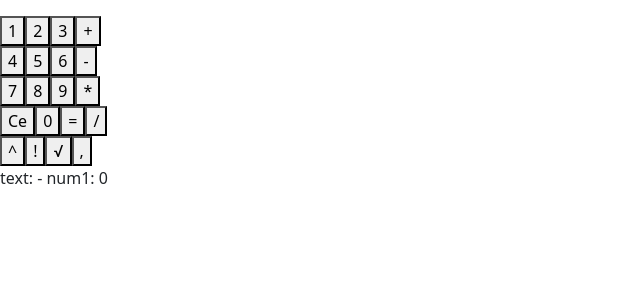
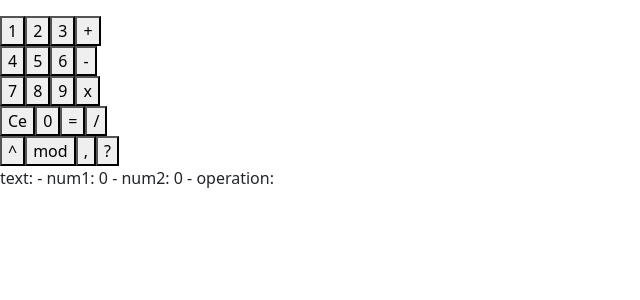
Before and after one commit to rafaScalet/calcBootstrap, an Angular app: page / in a window 1280 px wide. Shown: the top 300 px of the page, without its empty margins (0-640 px from the left). Built offline with nearby package versions, Linux system fonts and the light colour scheme.

Commit message:
added the 'ope' function, for operator buttons

```diff
--- a/src/app/calculator/calculator.component.html
+++ b/src/app/calculator/calculator.component.html
@@ -9,35 +9,35 @@
           <button (click)="set('1')">1</button>
           <button (click)="set('2')">2</button>
           <button (click)="set('3')">3</button>
-          <button>+</button>
+          <button (click)="ope('+')">+</button>
         </div>
         <div>
           <button (click)="set('4')">4</button>
           <button (click)="set('5')">5</button>
           <button (click)="set('6')">6</button>
-          <button>-</button>
+          <button (click)="ope('-')">-</button>
         </div>
         <div>
           <button (click)="set('7')">7</button>
           <button (click)="set('8')">8</button>
           <button (click)="set('9')">9</button>
-          <button>*</button>
+          <button (click)="ope('*')">x</button>
         </div>
         <div>
           <button>Ce</button>
           <button (click)="set('0')">0</button>
           <button>=</button>
-          <button>/</button>
+          <button (click)="ope('/')">/</button>
         </div>
         <div>
-          <button>^</button>
-          <button>!</button>
-          <button>√</button>
+          <button (click)="ope('**')">^</button>
+          <button (click)="ope('%')">mod</button>
           <button (click)="set('.')">,</button>
+          <button>?</button>
         </div>
       </div>
     </form>
   </div>
 </div>
 
-<p>text: {{text}} - num1: {{num1}}</p>
+<p>text: {{text}} - num1: {{num1}} - num2: {{num2}} - operation: {{operation}}</p>
--- a/src/app/calculator/calculator.component.ts
+++ b/src/app/calculator/calculator.component.ts
@@ -9,10 +9,17 @@ export class CalculatorComponent {
   num1: number = 0
   num2: number = 0
   result: any = 0
+  operation: string = ""
   text: string = ""
 
   set(text: string = ""){
-    this.text = this.text + text;
-    this.num1 = parseFloat(this.text);
+    this.text = this.text + text
+    this.num1 = parseFloat(this.text)
+  }
+
+  ope(operation: string = ""){
+    this.operation = operation
+    this.num2 = this.num1
+    this.text = ""
   }
 }
```
